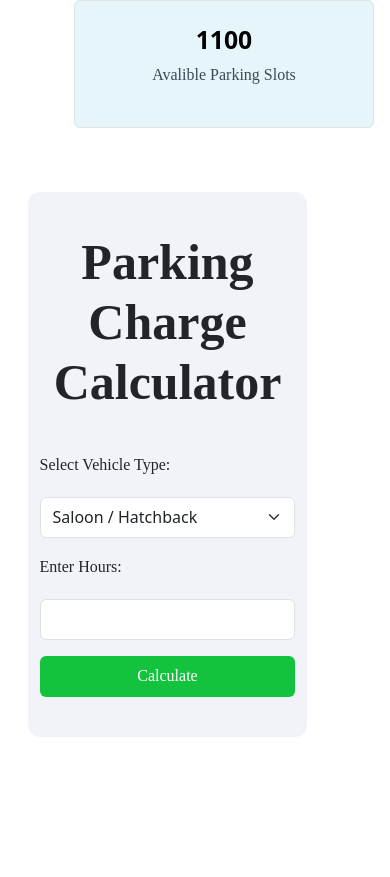
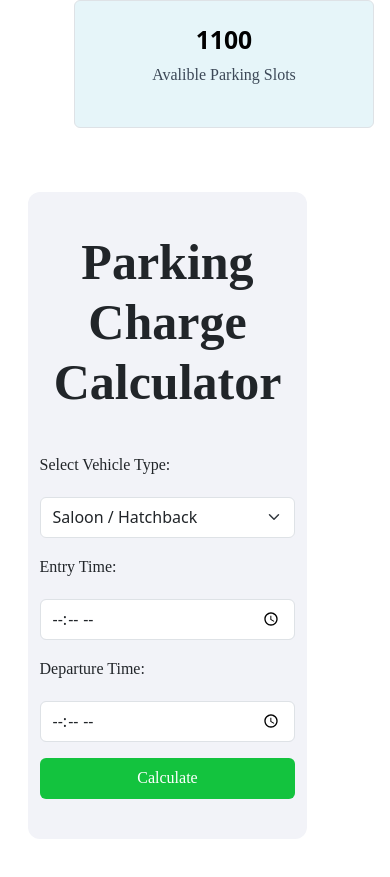
Before and after one commit to PubuduDeepamal/KCC, a React (Create React App) app: page /AdminDashBord in a window 390 px wide. Shown: the part 1137-2014 px from the top of the page. Before the commit the page ends 1922 px from the top, so only its background shows below. Built offline with nearby package versions, Linux system fonts and the light colour scheme.

Commit message:
Update Costcal.js

```diff
--- a/src/Components/Booking/Costcal.js
+++ b/src/Components/Booking/Costcal.js
@@ -3,17 +3,25 @@ import 'bootstrap/dist/css/bootstrap.min.css';
 import '../../Css/Costcal.css';
 import Swal from 'sweetalert';
 
-
 const Costcal = () => {
   const [vehicleType, setVehicleType] = useState('car');
+  const [entryTime, setEntryTime] = useState('');
+  const [departureTime, setDepartureTime] = useState('');
   const [hours, setHours] = useState('');
 
   const handleVehicleTypeChange = (event) => {
     setVehicleType(event.target.value);
   };
 
+  const handleEntryTimeChange = (event) => {
+    setEntryTime(event.target.value);
+  };
+
+  const handleDepartureTimeChange = (event) => {
+    setDepartureTime(event.target.value);
+  };
+
   const handleHoursChange = (event) => {
-    // Validate the input to only allow positive integers
     const value = event.target.value;
     if (value === '' || (Number(value) >= 0 && Number.isInteger(parseFloat(value)))) {
       setHours(value);
@@ -21,6 +29,21 @@ const Costcal = () => {
   };
 
   const calculateCharge = () => {
+    const entryTimestamp = new Date(`2000-01-01T${entryTime}:00`);
+    const departureTimestamp = new Date(`2000-01-01T${departureTime}:00`);
+
+    if (entryTimestamp >= departureTimestamp) {
+      Swal({
+        title: 'Error!',
+        text: 'Departure time should be later than entry time.',
+        icon: 'error',
+        timer: 3000,
+        button: false,
+      });
+      return;
+    }
+
+    const timeDifferenceInHours = (departureTimestamp - entryTimestamp) / (1000 * 60 * 60);
     let amount = 0;
     switch (vehicleType) {
       case 'car':
@@ -36,27 +59,18 @@ const Costcal = () => {
         amount = 0;
     }
 
-    if (!isNaN(hours) && hours !== '') {
-      const total = amount * parseInt(hours, 10);
+    const total = amount * timeDifferenceInHours;
     Swal({
       icon: 'success',
       title: 'Total Parking Charge',
-        text: `Rs ${total}.00`,
+      text: `Rs ${total.toFixed(2)}`,
       timer: 3000,
       showCancelButton: false,
     });
 
-      // Clear the text box after showing the success message
+    setEntryTime('');
+    setDepartureTime('');
     setHours('');
-    } else {
-      Swal({
-        title: 'Error!',
-        text: 'Please enter a valid number of hours.',
-        icon: 'error',
-        timer: 3000,
-        button: false,
-      });
-    }
   };
 
   return (
@@ -72,21 +86,32 @@ const Costcal = () => {
             onChange={handleVehicleTypeChange}
           >
             <option value="car">Saloon / Hatchback</option>
-            <option value="van">SUV / 4x4 </option>
-            <option value="jeep">Station / wagon</option>
+            <option value="van">SUV / 4x4</option>
+            <option value="jeep">Station / Wagon</option>
           </select>
         </div>
       </div>
       <div className="row mt-3">
         <div className="col-md-6 offset-md-3">
-          <label htmlFor="hours" id="bottom2">Enter Hours:</label>
+          <label htmlFor="entryTime" id="bottom2">Entry Time:</label>
           <input
-            type="number"
+            type="time"
             className="form-control"
-            id="hours"
-            value={hours}
-            onChange={handleHoursChange}
-            min="0"
+            id="entryTime"
+            value={entryTime}
+            onChange={handleEntryTimeChange}
+          />
+        </div>
+      </div>
+      <div className="row mt-3">
+        <div className="col-md-6 offset-md-3">
+          <label htmlFor="departureTime" id="bottom2">Departure Time:</label>
+          <input
+            type="time"
+            className="form-control"
+            id="departureTime"
+            value={departureTime}
+            onChange={handleDepartureTimeChange}
           />
         </div>
       </div>
```
Lines whose indentation alone changed are shown as unchanged.
